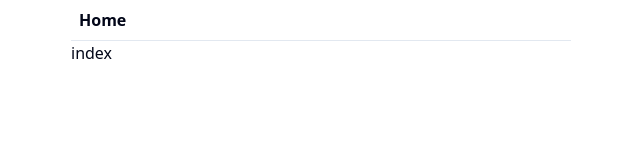
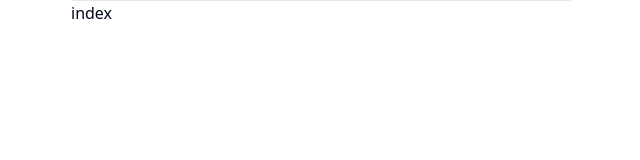
Before and after one commit to rico-et22/hackcarpathia-2025, a React (Vite) app: page / in a window 1280 px wide. Shown: the top 160 px of the page, without its empty margins (319-959 px from the left). Built offline with nearby package versions, Linux system fonts and the light colour scheme.

Commit message:
Home removed

```diff
--- a/src/routes/__root.tsx
+++ b/src/routes/__root.tsx
@@ -4,12 +4,7 @@ import { TanStackRouterDevtools } from "@tanstack/react-router-devtools";
 export const Route = createRootRoute({
   component: () => (
     <div className="max-w-[500px] mx-auto">
-      <div className="p-2 flex gap-2">
-        <Link to="/" className="[&.active]:font-bold">
-          Home
-        </Link>{" "}
 
-      </div>
       <hr />
       <Outlet />
       <TanStackRouterDevtools />
```
